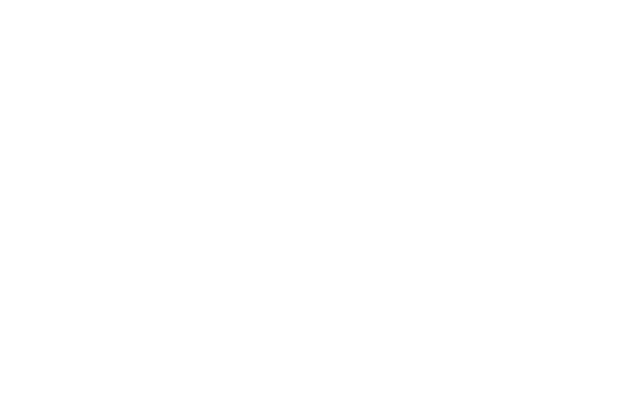
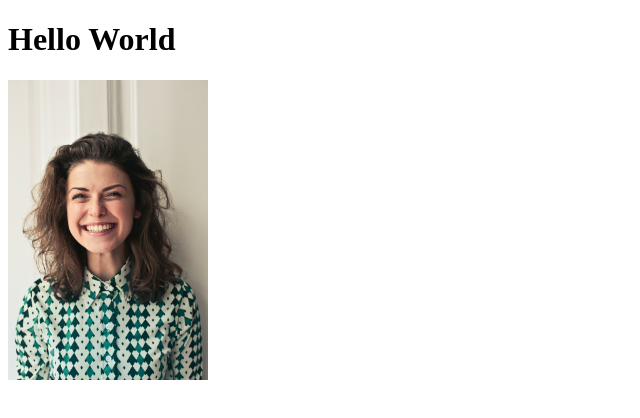
Before and after one commit to arslonbekXX/fake, a plain HTML site: page web-fundamentals/index.html in a window 1280 px wide. Shown: the whole page, without its empty margins (0-640 px from the left). Drawn offline with Linux system fonts and the light colour scheme.

Commit message:
lesson-1 finish-codes

```diff
--- a/web-fundamentals/index.html
+++ b/web-fundamentals/index.html
@@ -4,9 +4,16 @@
 		<meta charset="UTF-8" />
 		<meta http-equiv="X-UA-Compatible" content="IE=edge" />
 		<meta name="viewport" content="width=device-width, initial-scale=1.0" />
-		<meta name="description" content="Bizning Birinchi Sayt" />
-		<meta name="keywords" content="HTML CSS JAVA" />
 		<title>Document</title>
+		<style>
+			img {
+				width: 200px;
+				height: auto;
+			}
+		</style>
 	</head>
-	<body></body>
+	<body>
+		<h1>Hello World</h1>
+		<img src="./images/img.jpg" alt="girl img" />
+	</body>
 </html>
```
Also changed, not shown: html-basics/index.html (+13 -0 lines), README.md.
